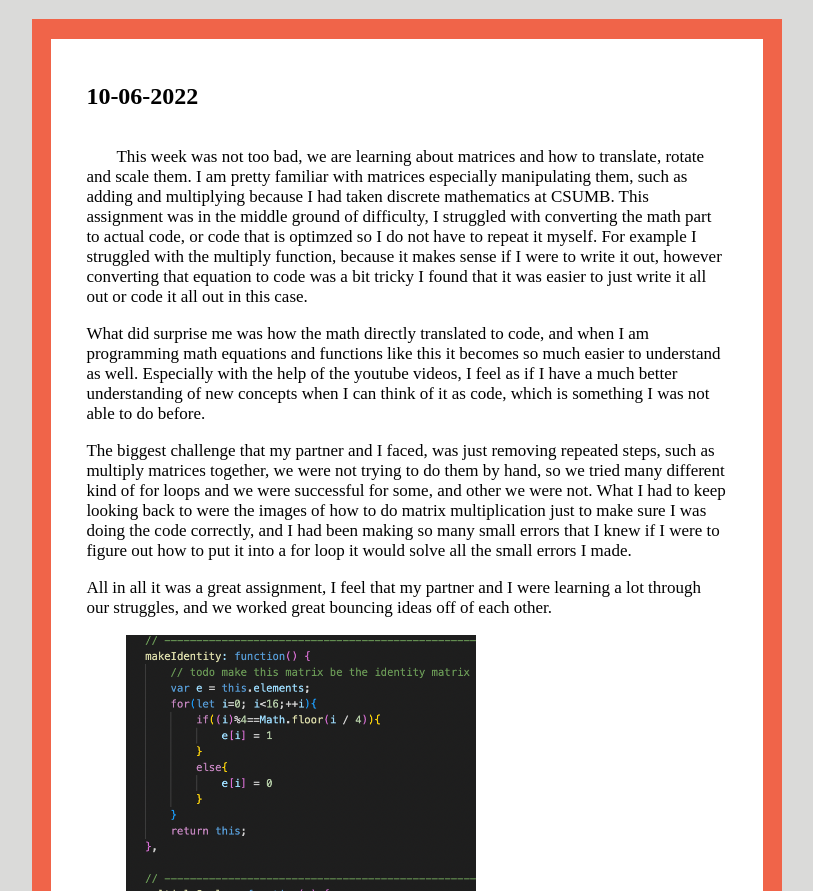
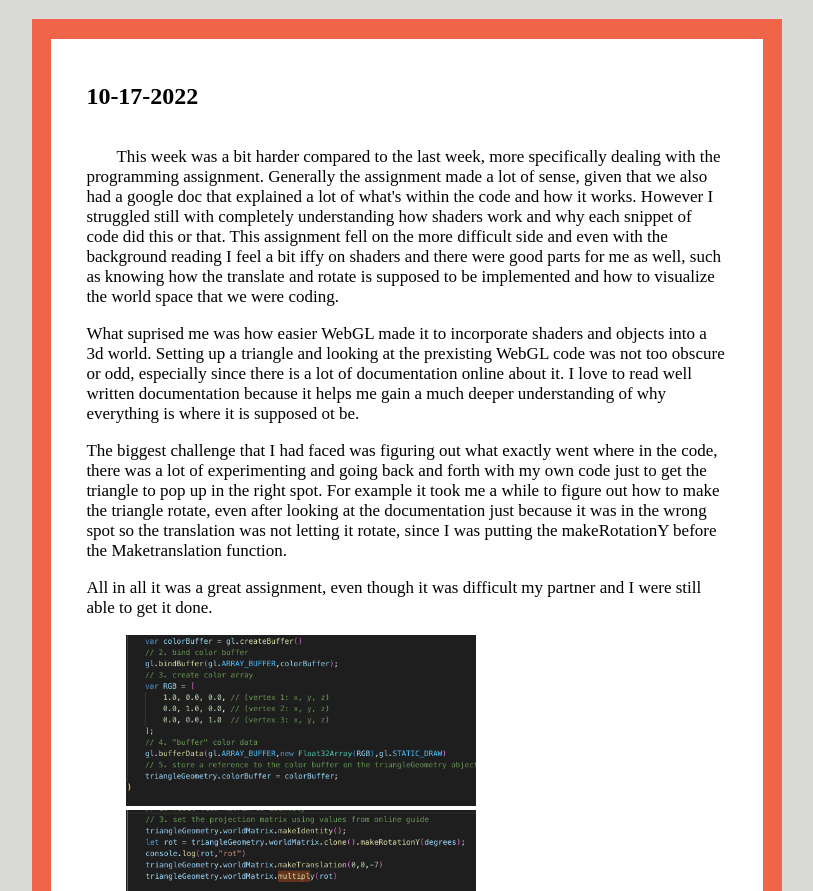
Before and after one commit to derockenthis/Cst-325-Journal, a plain HTML site: page index.html in a window 1280 px wide. Shown: the part 61-952 px from the top of the page, without its empty margins (233-1046 px from the left). Drawn offline with Linux system fonts and the light colour scheme.

Commit message:
new journal

```diff
--- a/index.html
+++ b/index.html
@@ -14,6 +14,36 @@
         </header>
         <div class = "container">
             <div class ="table">
+                <div class = "week">
+                    <div class = "date">
+                        <h2>10-17-2022</h2>
+                    </div>
+                    <p class = "paragraph">
+                        This week was a bit harder compared to the last week, more specifically dealing with the programming assignment. Generally the assignment made a lot of sense,
+                        given that we also had a google doc that explained a lot of what's within the code and how it works. However I struggled still with completely understanding how shaders
+                        work and why each snippet of code did this or that. This assignment fell on the more difficult side and even with the background reading I feel a bit iffy on shaders
+                        and there were good parts for me as well, such as knowing how the translate and rotate is supposed to be implemented and how to visualize the world space that we were
+                        coding.
+                        <p>
+                            What suprised me was how easier WebGL made it to incorporate shaders and objects into a 3d world. Setting up a triangle and looking at the prexisting
+                            WebGL code was not too obscure or odd, especially since there is a lot of documentation online about it. I love to read well written documentation because it helps
+                            me gain a much deeper understanding of why everything is where it is supposed ot be.
+                        </p>
+                        <p>
+                            The biggest challenge that I had faced was figuring out what exactly went where in the code, there was a lot of experimenting and going back and forth with my
+                            own code just to get the triangle to pop up in the right spot. For example it took me a while to figure out how to make the triangle rotate, even after looking at the
+                            documentation just because it was in the wrong spot so the translation was not letting it rotate, since I was putting the makeRotationY before the Maketranslation function.
+                        </p>
+                        <p>
+                            All in all it was a great assignment, even though it was difficult my partner and I were still able to get it done.
+                        </p>
+                        <figure class = "images">
+                            <img src = "img/img10.png" width = "350px">
+                            <img src = "img/img11.png" width = "350px">
+                        </figure>
+                    </p>
+                </div>
+                <hr>
                 <div class = "week">
                     <div class = "date">
                         <h2>10-06-2022</h2>
```
Also changed, not shown: img/img10.png (added), img/img11.png (added).
